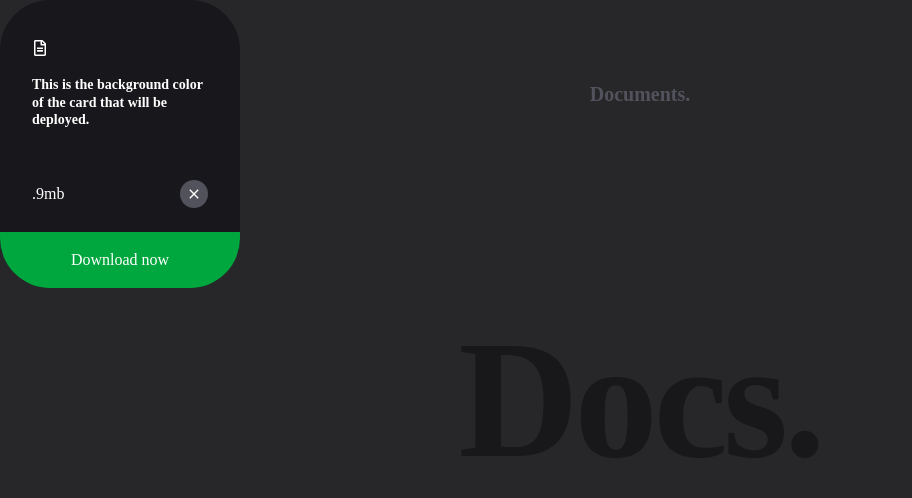
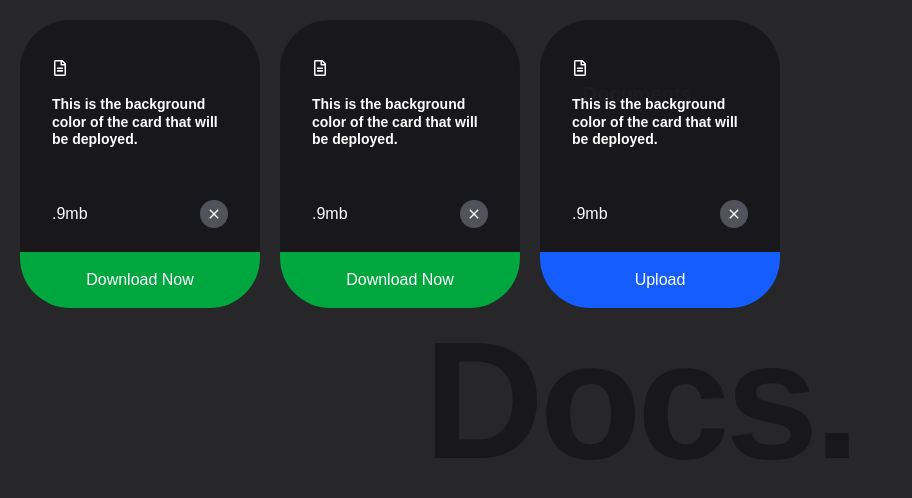
Before and after one commit to aaaryanpatel/DocsW, a React (Vite) app: page / in a window 1280 px wide. Shown: the top 498 px of the page, without its empty margins (0-912 px from the left). Built offline with nearby package versions, Linux system fonts and the light colour scheme.

Commit message:
Completed thing propor to framer motion

```diff
--- a/src/components/Card.jsx
+++ b/src/components/Card.jsx
@@ -5,7 +5,7 @@ import { IoMdClose } from "react-icons/io";
 
 function Card({ data }) {
   return (
-    <div className=" relative w-60 h-72 rounded-[50px] bg-zinc-900/90 text-white py-10 px-8 overflow-hidden">
+    <div className=" relative  shrink-0 w-60 h-72 rounded-[50px] bg-zinc-900/90 text-white py-10 px-8 overflow-hidden">
       <FaRegFileAlt />
       <p className="text-sm leading-tight    mt-5 font-semibold">{data.desc}</p>
       <div className="footer absolute bottom-0 w-full   left-0  ">
@@ -21,8 +21,8 @@ function Card({ data }) {
         </div>
 
         {data.tag.isOpen && (
-          <div className="tag w-full bg-green-600 py-4 flex items-center justify-center">
-            <h3 className="text-md ">Download now</h3>
+          <div className={`tag w-full ${data.tag.tagColor === "blue" ? "bg-blue-600" : "bg-green-600"} py-4 flex items-center justify-center`}>
+            <h3 className="text-md ">{data.tag.tagTitle}</h3>
           </div>
         )}
       </div>
--- a/src/components/Foreground.jsx
+++ b/src/components/Foreground.jsx
@@ -10,12 +10,25 @@ const data = [
         tag: { isOpen: true, tagTitle: "Download Now", tagColor: "green"},
     },
 
+    {
+        desc: "This is the background color of the card that will be deployed.",
+        filesize: ".9mb",
+        close: true,
+        tag: { isOpen: true, tagTitle: "Download Now", tagColor: "green"},
+    },
+
+    {
+        desc: "This is the background color of the card that will be deployed.",
+        filesize: ".9mb",
+        close: true,
+        tag: { isOpen: true, tagTitle: "Upload", tagColor: "blue"},
+    },
 ]
 
 
   return (
 
-      <div className='fixed z-[3] top-0 left-0  w-full h-full flex '>
+      <div className='fixed z-[3] top-0 left-0  w-full h-full flex gap-5 flex-wrap p-5'>
         {data.map((item, index)=>(
             <Card data={item} />
         ))}
--- a/src/index.css
+++ b/src/index.css
@@ -1,7 +1,7 @@
 @import "tailwindcss";
 
 *  {
-    font-family: "Gilroy";
+    font-family: "arial";
 }
 
 ::selection {
```
